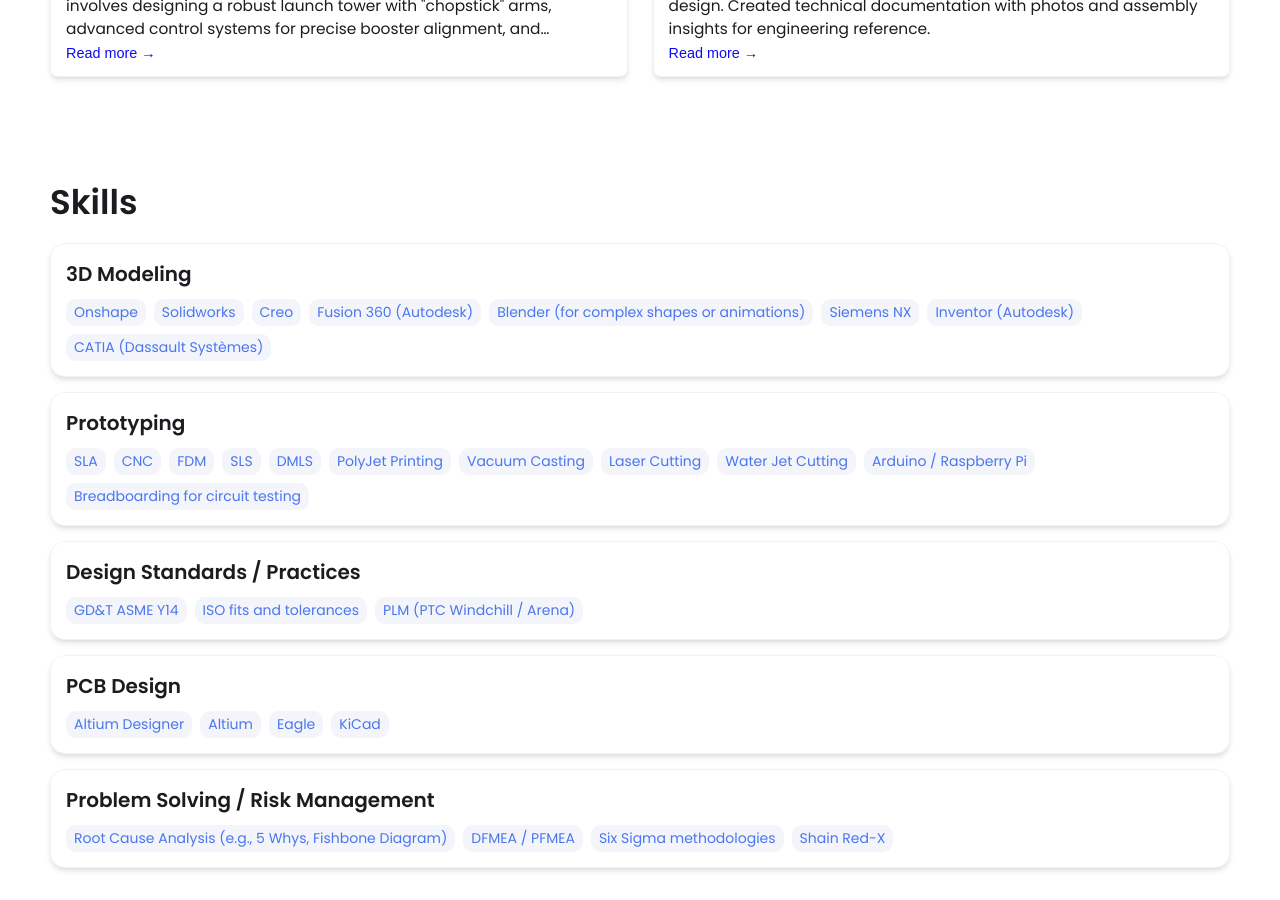
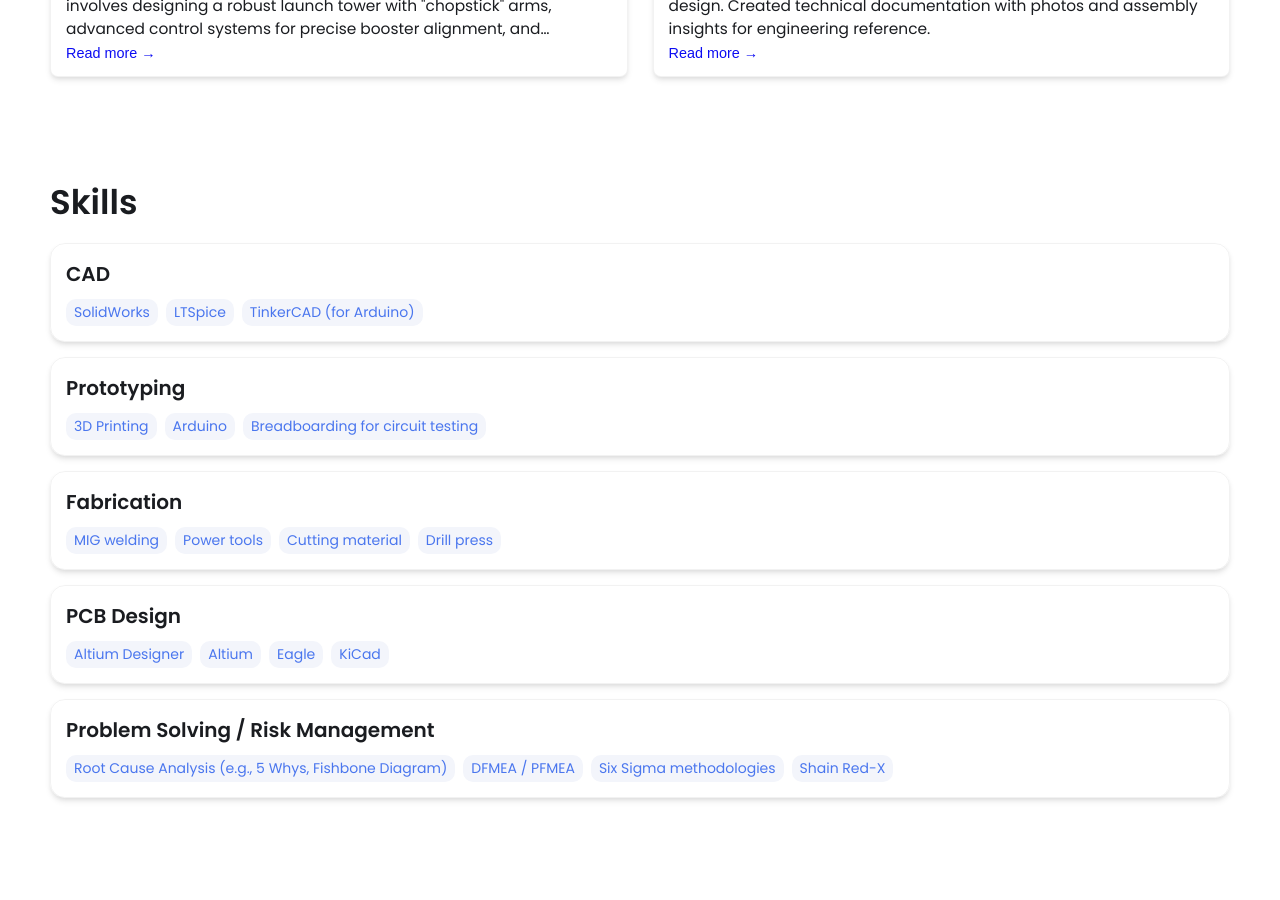
Before and after one commit to loganpreid/loganpreid.github.io, a Jekyll site: the page built from index.html, in a window 1280 px wide and 900 px high, scrolled down 1449 px. Built offline with Jekyll 4.4.1, drawn with Linux system fonts in a browser that asks for light colours; some of the changed text lies outside the part shown.

Commit message:
Update _config.yml

```diff
--- a/_config.yml
+++ b/_config.yml
@@ -15,9 +15,9 @@ title: Logan Reid's Portfolio # This is what shows up in the tab of the browser
 name: Logan Reid
 headline: headline message
 description: >- # dont remove this line. this will ignore all new lines until the next section
-  Write an awesome intro and discuss your highlights and qualification. You can edit this
-  line in _config.yml. It will appear in your document head meta (for
-  Google search results) and in your feed.xml site description.
+  Motivated and hard-working student seeking a Mechanical Engineering related
+  internship that will allow me to apply theoretical knowledge and gain practical
+  experience for career development.
 
 # Place your profile image in /assets/images/profile-image/folder and edit the file name
 profile_image: ./assets/images/profile-image/avatar.jpeg
@@ -31,48 +31,37 @@ resume-url: https://drive.google.com/file/d/13Z3duVzh-gguPU5r03oJVEE6rV9rd3DS/vi
 # Set up external links - this will show up as small icons next to your name.
 
 external-links:    # input only your own url slug. The icons with missing entries will not appear.
-  linkedin: test    # https://www.linkedin.com/in/{your url slug}
-  github: leea12    # https://github.com/{your url slug}
-  stackoverflow: test      # https://stackoverflow.com/users/{your url slug}
-  medium:            # https://medium.com/@{your url slug}
-  x-twitter:   # https://x.com/{your url slug}
-  threads:            # https://threads.net/@{your url slug}
-  instragram:       # https://instagram.com/{your url slug}
-  youtube:           # https://youtube.com/@{your url slug}
-  discord:            # https://discord.com/users/{your url slug}
-  bluesky:           # https://bsky.app/profile/{your url slug}
+  linkedin: logan-reid    # https://www.linkedin.com/in/{your url slug}
+  # github: leea12    # https://github.com/{your url slug}
+  # stackoverflow: test      # https://stackoverflow.com/users/{your url slug}
+  # medium:            # https://medium.com/@{your url slug}
+  # x-twitter:   # https://x.com/{your url slug}
+  # threads:            # https://threads.net/@{your url slug}
+  # instragram:       # https://instagram.com/{your url slug}
+  # youtube:           # https://youtube.com/@{your url slug}
+  # discord:            # https://discord.com/users/{your url slug}
+  # bluesky:           # https://bsky.app/profile/{your url slug}
 
 
 # Skills Section - Add the list of your Skills by categories/tools. The indentation for each level needs to be precise.
 skills:
-  - category: 3D Modeling
+  - category: CAD
     tools:
-    - Onshape
-    - Solidworks
-    - Creo
-    - Fusion 360 (Autodesk)
-    - Blender (for complex shapes or animations)
-    - Siemens NX
-    - Inventor (Autodesk)
-    - CATIA (Dassault Systèmes)
+    - SolidWorks
+    - LTSpice
+    - TinkerCAD (for Arduino)
   - category: Prototyping
     tools:
-    - SLA
-    - CNC
-    - FDM
-    - SLS
-    - DMLS
-    - PolyJet Printing
-    - Vacuum Casting
-    - Laser Cutting
-    - Water Jet Cutting
-    - Arduino / Raspberry Pi
+    - 3D Printing
+    - Arduino
     - Breadboarding for circuit testing
-  - category: Design Standards / Practices
+
+  - category: Fabrication
     tools:
-    - GD&T ASME Y14
-    - ISO fits and tolerances
-    - PLM (PTC Windchill / Arena)
+    - MIG welding
+    - Power tools
+    - Cutting material
+    - Drill press
   - category: PCB Design
     tools:
     - Altium Designer
```
